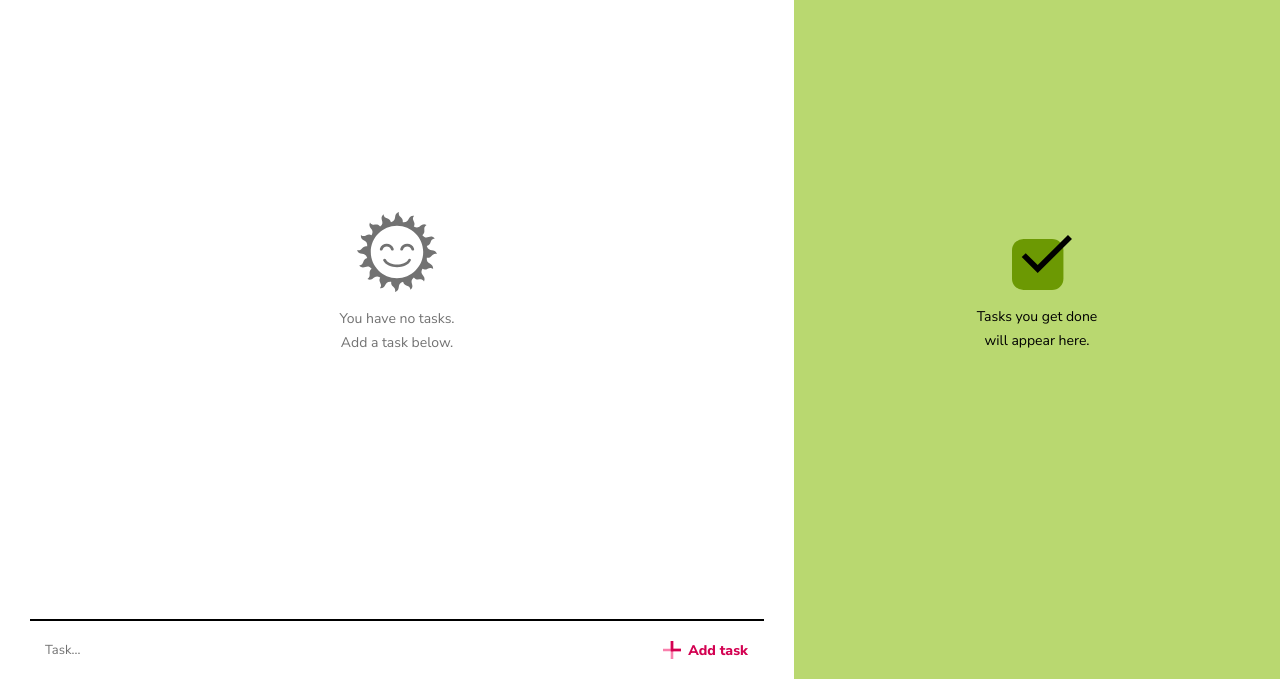
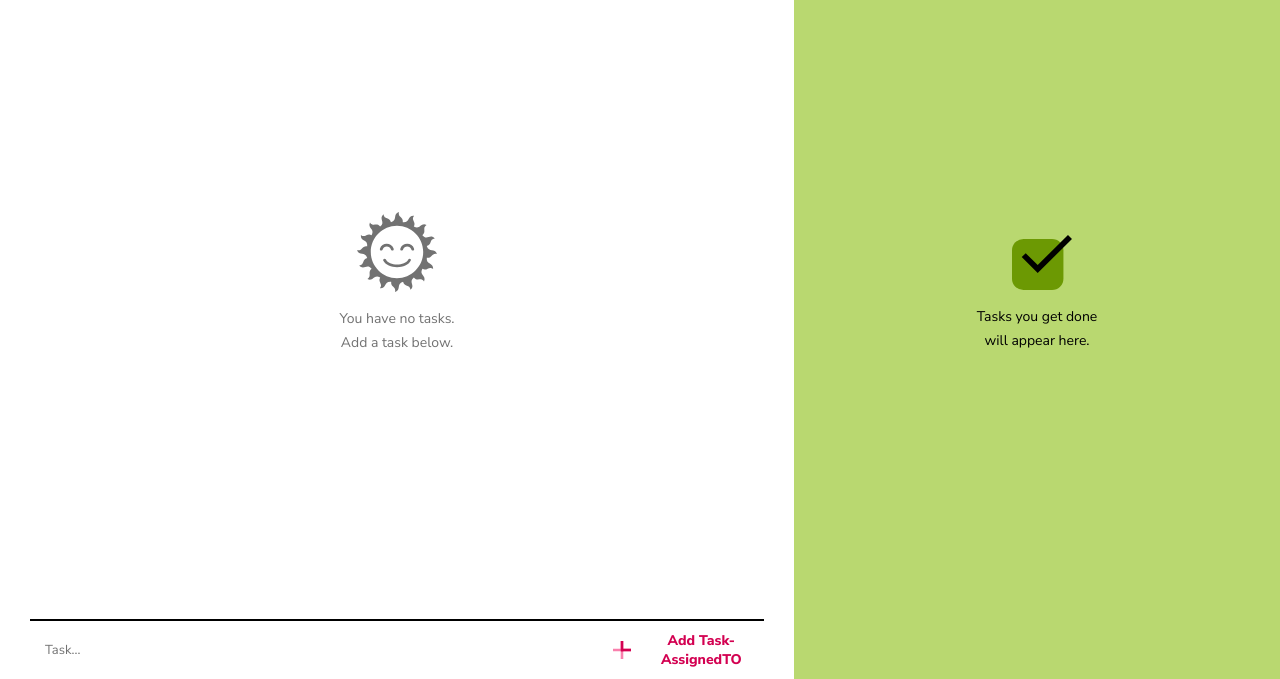
Before and after one commit to dawitgit/ADGH_Task_Manager, a plain HTML site: page docs/index.html in a window 1280 px wide. Shown: the part 121-800 px from the top of the page. Drawn offline with Linux system fonts and the light colour scheme.

Commit message:
Update index.html

```diff
--- a/docs/index.html
+++ b/docs/index.html
@@ -26,7 +26,7 @@
         <input type="text" id="add-task" placeholder="Task..." autofocus>
         <button
             id="add-button"><img src="images/add.svg"
-                                 alt="add icon"><span>Add task</span></button>
+                                 alt="add icon"><span>Add Task-AssignedTO</span></button>
         <button id="add-button-small"><img src="images/add.svg"
                                            alt="add icon">
         </button>
```
